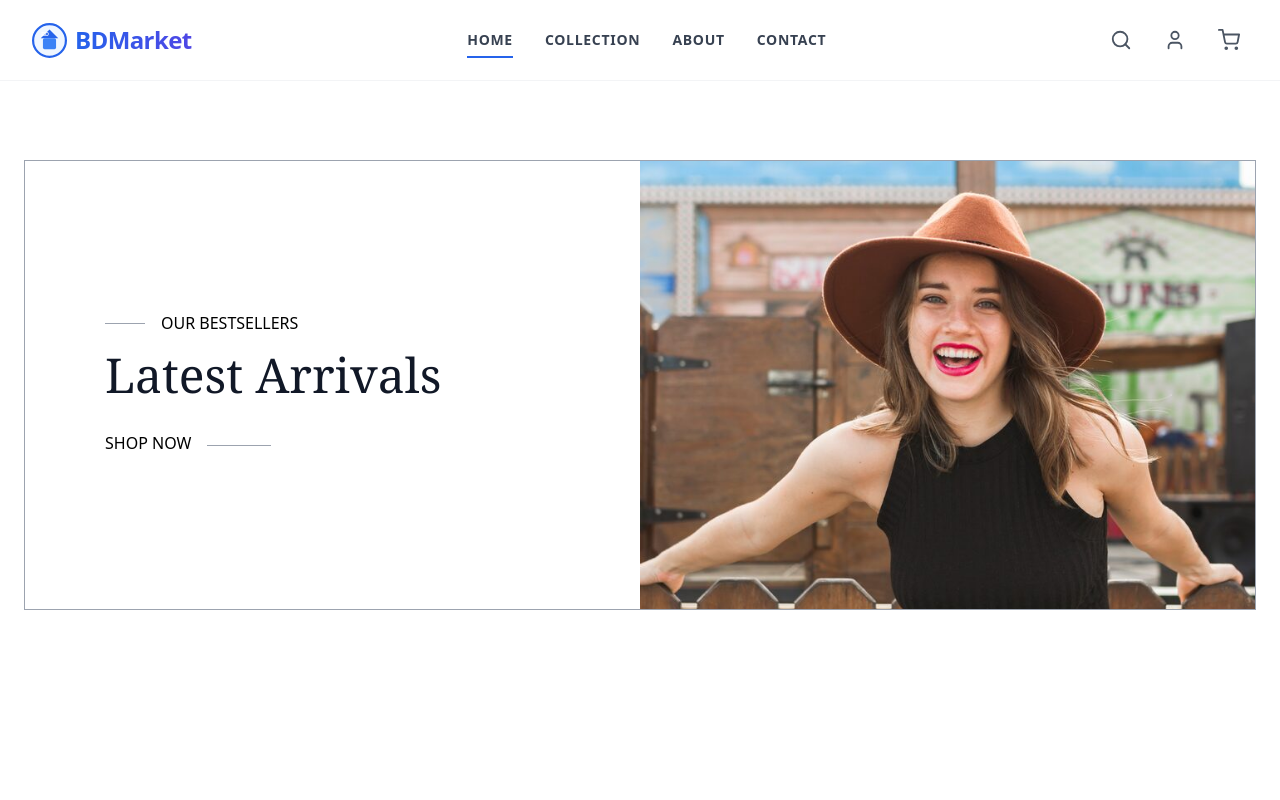
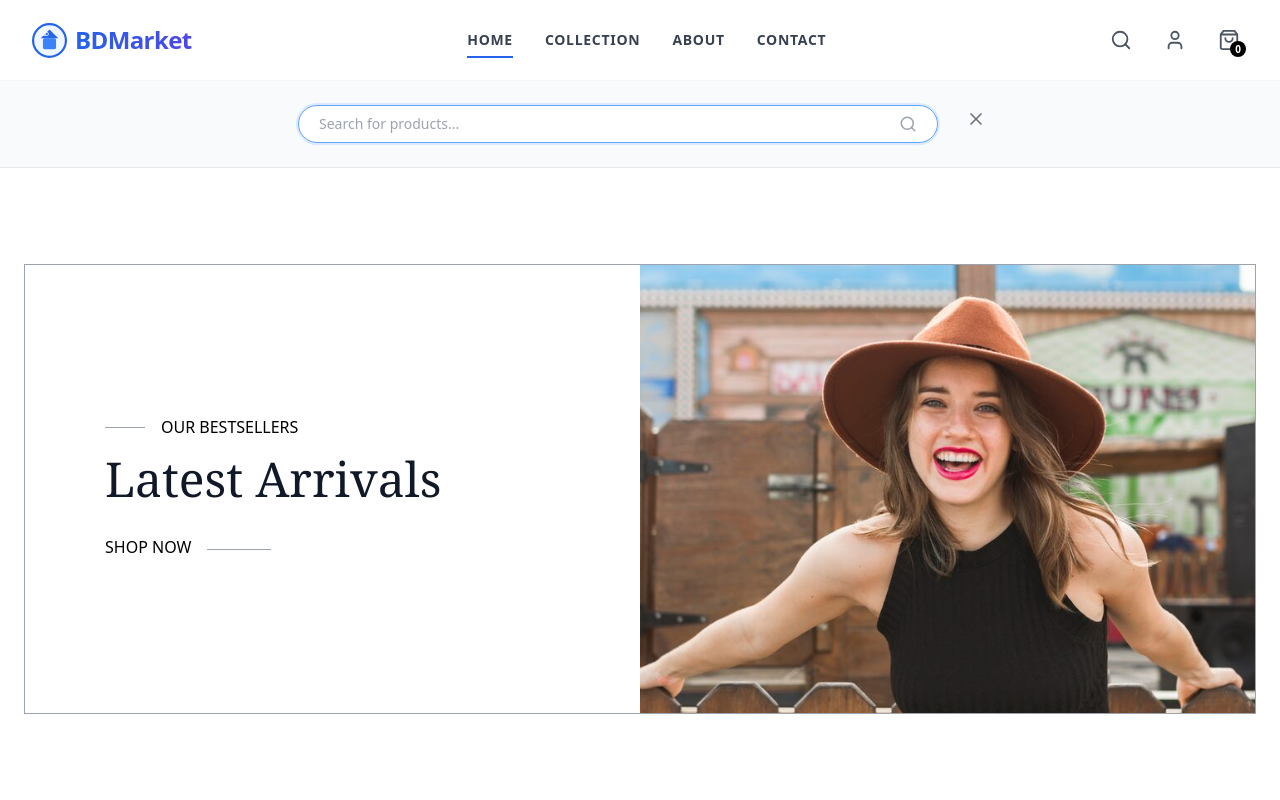
Before and after one commit to imrulkayes01/BDMarket, a Nuxt app: page / in a window 1280 px wide. Both pictures are taken after a click on the button 1121 px from the left and 40 px from the top of the page. Shown: the top 800 px of the page. Built offline with nearby package versions, Linux system fonts and the light colour scheme.

Commit message:
Update search functionality and refactor code

```diff
--- /dev/null
+++ b/components/SearchBar.vue
@@ -0,0 +1,87 @@
+<template>
+  <transition
+    enter-active-class="transition-all duration-300 ease-in-out"
+    enter-from-class="-translate-y-full opacity-0"
+    enter-to-class="translate-y-0 opacity-100"
+    leave-active-class="transition-all duration-200 ease-in-out"
+    leave-from-class="translate-y-0 opacity-100"
+    leave-to-class="-translate-y-full opacity-0"
+  >
+    <div
+      v-if="showSearch && isSearchPage"
+      class="border-t border-b bg-gray-50 text-center py-4"
+    >
+      <div
+        class="inline-flex items-center justify-center border border-gray-300 px-5 py-2 my-2 mx-3 rounded-full w-3/4 sm:w-1/2 bg-white transition-all focus-within:ring-2 focus-within:ring-blue-100 focus-within:border-blue-400"
+      >
+        <input
+          v-model="search"
+          class="flex-1 outline-none text-sm text-gray-700 bg-transparent"
+          type="text"
+          placeholder="Search for products..."
+          ref="searchInput"
+        />
+        <svg
+          xmlns="http://www.w3.org/2000/svg"
+          width="18"
+          height="18"
+          viewBox="0 0 24 24"
+          fill="none"
+          stroke="currentColor"
+          stroke-width="2"
+          stroke-linecap="round"
+          stroke-linejoin="round"
+          class="text-gray-400"
+        >
+          <circle cx="11" cy="11" r="8"></circle>
+          <path d="m21 21-4.35-4.35"></path>
+        </svg>
+      </div>
+      <button
+        @click="showSearch = false"
+        class="inline-flex items-center justify-center p-2 hover:bg-gray-200 rounded-full transition-colors ml-2"
+      >
+        <svg
+          xmlns="http://www.w3.org/2000/svg"
+          width="20"
+          height="20"
+          viewBox="0 0 24 24"
+          fill="none"
+          stroke="currentColor"
+          stroke-width="2"
+          stroke-linecap="round"
+          stroke-linejoin="round"
+          class="text-gray-500 hover:text-red-500"
+        >
+          <line x1="18" y1="6" x2="6" y2="18"></line>
+          <line x1="6" y1="6" x2="18" y2="18"></line>
+        </svg>
+      </button>
+    </div>
+  </transition>
+</template>
+
+<script setup>
+import { computed, watch, ref, nextTick } from "vue";
+import { useSearch } from "~/composables/useSearch";
+import { useRoute } from "vue-router";
+
+const { showSearch, search } = useSearch();
+const route = useRoute();
+const searchInput = ref(null);
+
+const isSearchPage = computed(() => {
+  // In the original design, search bar is only visible on certain pages (like collection)
+  // But we can show it everywhere if requested.
+  // For now, let's show it if it's toggled.
+  return true;
+});
+
+watch(showSearch, (newVal) => {
+  if (newVal) {
+    nextTick(() => {
+      searchInput.value?.focus();
+    });
+  }
+});
+</script>
--- a/components/header.vue
+++ b/components/header.vue
@@ -1,35 +1,67 @@
 <template>
-  <header class="w-full transition-all duration-300 border-b bg-white/80 backdrop-blur-md border-gray-100"
-    :class="{ 'shadow-sm': scrolled }">
+  <header
+    class="w-full transition-all duration-300 border-b bg-white/80 backdrop-blur-md border-gray-100"
+    :class="{ 'shadow-sm': scrolled }"
+  >
     <div class="max-w-[1280px] mx-auto px-4 sm:px-6 lg:px-8">
       <div class="flex items-center justify-between h-16 lg:h-20">
         <!-- Logo Section -->
         <div class="flex-shrink-0">
           <NuxtLink to="/" class="flex items-center gap-2 group">
-            <div class="relative overflow-hidden transition-transform duration-300 group-hover:scale-110">
-              <svg width="35" height="35" viewBox="0 0 64 64" fill="none" xmlns="http://www.w3.org/2000/svg">
+            <div
+              class="relative overflow-hidden transition-transform duration-300 group-hover:scale-110"
+            >
+              <svg
+                width="35"
+                height="35"
+                viewBox="0 0 64 64"
+                fill="none"
+                xmlns="http://www.w3.org/2000/svg"
+              >
                 <!-- Base circle -->
-                <circle cx="32" cy="32" r="30" stroke="#2563EB" stroke-width="4" fill="#EFF6FF" />
+                <circle
+                  cx="32"
+                  cy="32"
+                  r="30"
+                  stroke="#2563EB"
+                  stroke-width="4"
+                  fill="#EFF6FF"
+                />
 
                 <!-- Shop roof -->
                 <path d="M16 28L32 12L48 28H16Z" fill="#2563EB" />
 
                 <!-- Shop body -->
-                <rect x="20" y="28" width="24" height="20" rx="3" fill="#3B82F6" />
+                <rect
+                  x="20"
+                  y="28"
+                  width="24"
+                  height="20"
+                  rx="3"
+                  fill="#3B82F6"
+                />
 
                 <!-- BD letters -->
-                <text x="24" y="24" text-anchor="middle" font-size="10" fill="white" font-family="Poppins, sans-serif"
-                  font-weight="700">
+                <text
+                  x="24"
+                  y="24"
+                  text-anchor="middle"
+                  font-size="10"
+                  fill="white"
+                  font-family="Poppins, sans-serif"
+                  font-weight="700"
+                >
                   BD
                 </text>
               </svg>
 
               <div
-                class="absolute inset-0 bg-blue-500/10 rounded-full scale-150 blur-xl opacity-0 group-hover:opacity-100 transition-opacity">
-              </div>
+                class="absolute inset-0 bg-blue-500/10 rounded-full scale-150 blur-xl opacity-0 group-hover:opacity-100 transition-opacity"
+              ></div>
             </div>
             <span
-              class="text-xl lg:text-2xl font-bold tracking-tight bg-gradient-to-r from-blue-600 to-indigo-600 bg-clip-text text-transparent">
+              class="text-xl lg:text-2xl font-bold tracking-tight bg-gradient-to-r from-blue-600 to-indigo-600 bg-clip-text text-transparent"
+            >
               BDMarket
             </span>
           </NuxtLink>
@@ -37,11 +69,17 @@
 
         <!-- Desktop Navigation -->
         <nav class="hidden lg:flex items-center space-x-8">
-          <NuxtLink v-for="link in navLinks" :key="link.path" :to="link.path"
-            class="relative text-sm font-semibold text-gray-700 hover:text-blue-600 transition-colors uppercase tracking-wider group py-2">
+          <NuxtLink
+            v-for="link in navLinks"
+            :key="link.path"
+            :to="link.path"
+            class="relative text-sm font-semibold text-gray-700 hover:text-blue-600 transition-colors uppercase tracking-wider group py-2"
+          >
             {{ link.name }}
-            <span class="absolute bottom-0 left-0 w-0 h-0.5 bg-blue-600 transition-all duration-300 group-hover:w-full"
-              :class="{ 'w-full': $route.path === link.path }"></span>
+            <span
+              class="absolute bottom-0 left-0 w-0 h-0.5 bg-blue-600 transition-all duration-300 group-hover:w-full"
+              :class="{ 'w-full': $route.path === link.path }"
+            ></span>
           </NuxtLink>
         </nav>
 
@@ -49,10 +87,21 @@
         <div class="flex items-center gap-2 lg:gap-4">
           <!-- Search -->
           <button
+            @click="showSearch = !showSearch"
             class="p-2 text-gray-600 hover:text-blue-600 hover:bg-blue-50 rounded-full transition-all duration-200"
-            aria-label="Search">
-            <svg xmlns="http://www.w3.org/2000/svg" width="22" height="22" viewBox="0 0 24 24" fill="none"
-              stroke="currentColor" stroke-width="2" stroke-linecap="round" stroke-linejoin="round">
+            aria-label="Search"
+          >
+            <svg
+              xmlns="http://www.w3.org/2000/svg"
+              width="22"
+              height="22"
+              viewBox="0 0 24 24"
+              fill="none"
+              stroke="currentColor"
+              stroke-width="2"
+              stroke-linecap="round"
+              stroke-linejoin="round"
+            >
               <circle cx="11" cy="11" r="8"></circle>
               <path d="m21 21-4.35-4.35"></path>
             </svg>
@@ -61,37 +110,87 @@
           <!-- User -->
           <button
             class="p-2 text-gray-600 hover:text-blue-600 hover:bg-blue-50 rounded-full transition-all duration-200"
-            aria-label="User Account">
-            <svg xmlns="http://www.w3.org/2000/svg" width="22" height="22" viewBox="0 0 24 24" fill="none"
-              stroke="currentColor" stroke-width="2" stroke-linecap="round" stroke-linejoin="round">
+            aria-label="User Account"
+          >
+            <svg
+              xmlns="http://www.w3.org/2000/svg"
+              width="22"
+              height="22"
+              viewBox="0 0 24 24"
+              fill="none"
+              stroke="currentColor"
+              stroke-width="2"
+              stroke-linecap="round"
+              stroke-linejoin="round"
+            >
               <path d="M19 21v-2a4 4 0 0 0-4-4H9a4 4 0 0 0-4 4v2"></path>
               <circle cx="12" cy="7" r="4"></circle>
             </svg>
           </button>
 
           <!-- Cart -->
-          <button
-            class="p-2 text-gray-600 hover:text-blue-600 hover:bg-blue-50 rounded-full transition-all duration-200">
-            <svg xmlns="http://www.w3.org/2000/svg" width="22" height="22" viewBox="0 0 24 24" fill="none"
-              stroke="currentColor" stroke-width="2" stroke-linecap="round" stroke-linejoin="round">
-              <circle cx="9" cy="21" r="1"></circle>
-              <circle cx="20" cy="21" r="1"></circle>
-              <path d="M1 1h4l2.68 13.39a2 2 0 0 0 2 1.61h9.72a2 2 0 0 0 2-1.61L23 6H6"></path>
+          <NuxtLink
+            to="/cart"
+            class="relative p-2 text-gray-600 hover:text-blue-600 hover:bg-blue-50 rounded-full transition-all duration-200"
+          >
+            <svg
+              xmlns="http://www.w3.org/2000/svg"
+              width="22"
+              height="22"
+              viewBox="0 0 24 24"
+              fill="none"
+              stroke="currentColor"
+              stroke-width="2"
+              stroke-linecap="round"
+              stroke-linejoin="round"
+            >
+              <path
+                d="M6 2 3 6v14a2 2 0 0 0 2 2h14a2 2 0 0 0 2-2V6l-3-4Z"
+              ></path>
+              <path d="M3 6h18"></path>
+              <path d="M16 10a4 4 0 0 1-8 0"></path>
             </svg>
-          </button>
+            <span
+              class="absolute right-0.5 bottom-0.5 w-4 h-4 text-[10px] font-bold flex items-center justify-center bg-black text-white rounded-full leading-none"
+            >
+              0
+            </span>
+          </NuxtLink>
 
           <!-- Mobile Menu Toggle -->
           <button
             class="lg:hidden p-2 text-gray-600 hover:text-blue-600 hover:bg-blue-50 rounded-full transition-all duration-200"
-            @click="toggleMenu" aria-label="Toggle Menu">
-            <svg v-if="!menuOpen" xmlns="http://www.w3.org/2000/svg" width="24" height="24" viewBox="0 0 24 24"
-              fill="none" stroke="currentColor" stroke-width="2" stroke-linecap="round" stroke-linejoin="round">
+            @click="toggleMenu"
+            aria-label="Toggle Menu"
+          >
+            <svg
+              v-if="!menuOpen"
+              xmlns="http://www.w3.org/2000/svg"
+              width="24"
+              height="24"
+              viewBox="0 0 24 24"
+              fill="none"
+              stroke="currentColor"
+              stroke-width="2"
+              stroke-linecap="round"
+              stroke-linejoin="round"
+            >
               <line x1="3" y1="12" x2="21" y2="12"></line>
               <line x1="3" y1="6" x2="21" y2="6"></line>
               <line x1="3" y1="18" x2="21" y2="18"></line>
             </svg>
-            <svg v-else xmlns="http://www.w3.org/2000/svg" width="24" height="24" viewBox="0 0 24 24" fill="none"
-              stroke="currentColor" stroke-width="2" stroke-linecap="round" stroke-linejoin="round">
+            <svg
+              v-else
+              xmlns="http://www.w3.org/2000/svg"
+              width="24"
+              height="24"
+              viewBox="0 0 24 24"
+              fill="none"
+              stroke="currentColor"
+              stroke-width="2"
+              stroke-linecap="round"
+              stroke-linejoin="round"
+            >
               <line x1="18" y1="6" x2="6" y2="18"></line>
               <line x1="6" y1="6" x2="18" y2="18"></line>
             </svg>
@@ -101,15 +200,27 @@
     </div>
 
     <!-- Mobile Navigation Menu -->
-    <transition enter-active-class="transition duration-300 ease-out"
-      enter-from-class="transform -translate-y-4 opacity-0" enter-to-class="transform translate-y-0 opacity-100"
-      leave-active-class="transition duration-200 ease-in" leave-from-class="transform translate-y-0 opacity-100"
-      leave-to-class="transform -translate-y-4 opacity-0">
-      <div v-if="menuOpen" class="lg:hidden bg-white border-b border-gray-100 shadow-xl overflow-hidden">
+    <transition
+      enter-active-class="transition duration-300 ease-out"
+      enter-from-class="transform -translate-y-4 opacity-0"
+      enter-to-class="transform translate-y-0 opacity-100"
+      leave-active-class="transition duration-200 ease-in"
+      leave-from-class="transform translate-y-0 opacity-100"
+      leave-to-class="transform -translate-y-4 opacity-0"
+    >
+      <div
+        v-if="menuOpen"
+        class="lg:hidden bg-white border-b border-gray-100 shadow-xl overflow-hidden"
+      >
         <nav class="flex flex-col py-4 px-4 space-y-1">
-          <NuxtLink v-for="link in navLinks" :key="link.path" :to="link.path"
+          <NuxtLink
+            v-for="link in navLinks"
+            :key="link.path"
+            :to="link.path"
             class="px-4 py-3 rounded-xl text-sm font-semibold text-gray-700 hover:text-blue-600 hover:bg-blue-50 transition-all duration-200 uppercase tracking-wider"
-            :class="{ 'bg-blue-50 text-blue-600': $route.path === link.path }" @click="closeMenu">
+            :class="{ 'bg-blue-50 text-blue-600': $route.path === link.path }"
+            @click="closeMenu"
+          >
             {{ link.name }}
           </NuxtLink>
         </nav>
@@ -120,7 +231,9 @@
 
 <script setup>
 import { ref, onMounted, onUnmounted } from "vue";
+import { useSearch } from "~/composables/useSearch";
 
+const { showSearch } = useSearch();
 const menuOpen = ref(false);
 const scrolled = ref(false);
 
--- /dev/null
+++ b/composables/useSearch.js
@@ -0,0 +1,11 @@
+import { ref } from "vue";
+
+const showSearch = ref(false);
+const search = ref("");
+
+export const useSearch = () => {
+  return {
+    showSearch,
+    search,
+  };
+};
--- a/layouts/default.vue
+++ b/layouts/default.vue
@@ -1,7 +1,8 @@
 <template>
   <div>
     <Header class="fixed top-0 left-0 right-0 z-50" />
-    <div class="pt-16">
+    <div class="pt-16 lg:pt-20">
+      <SearchBar />
       <slot />
     </div>
     <Footer />
```
